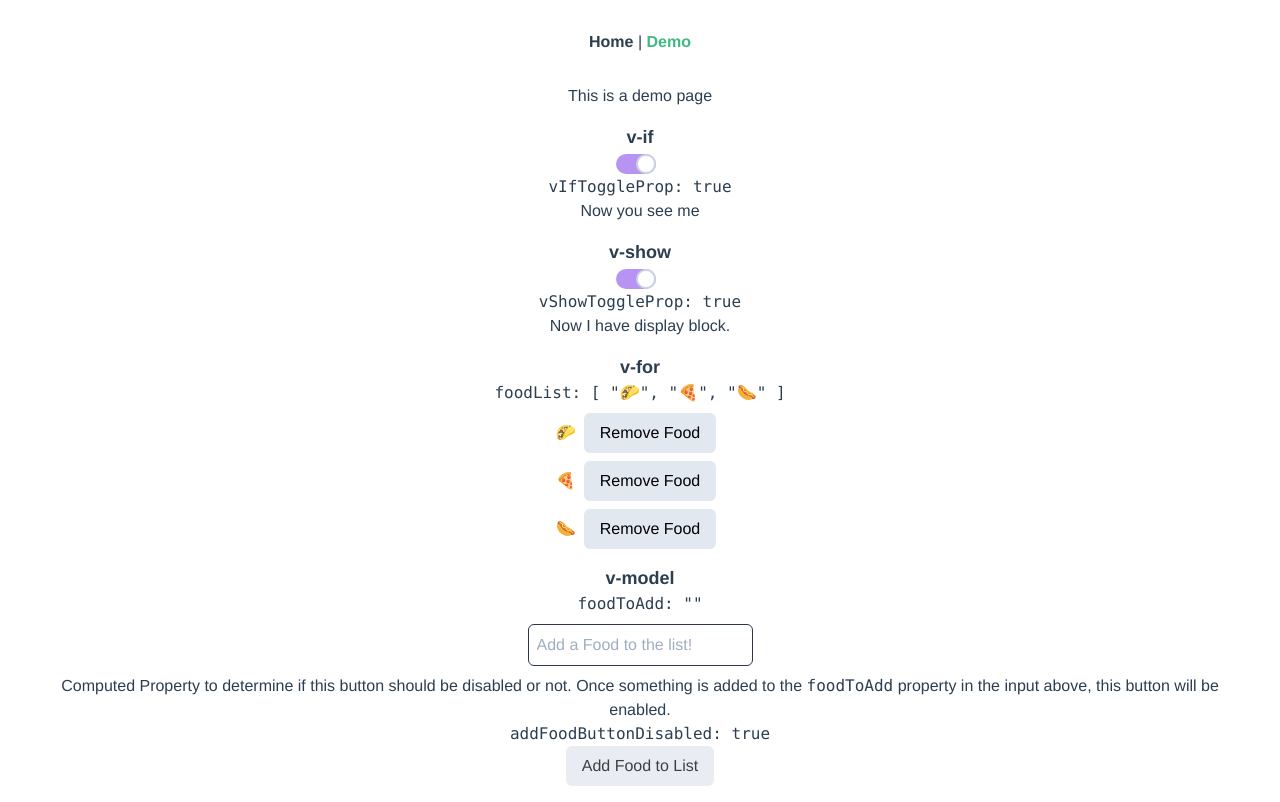
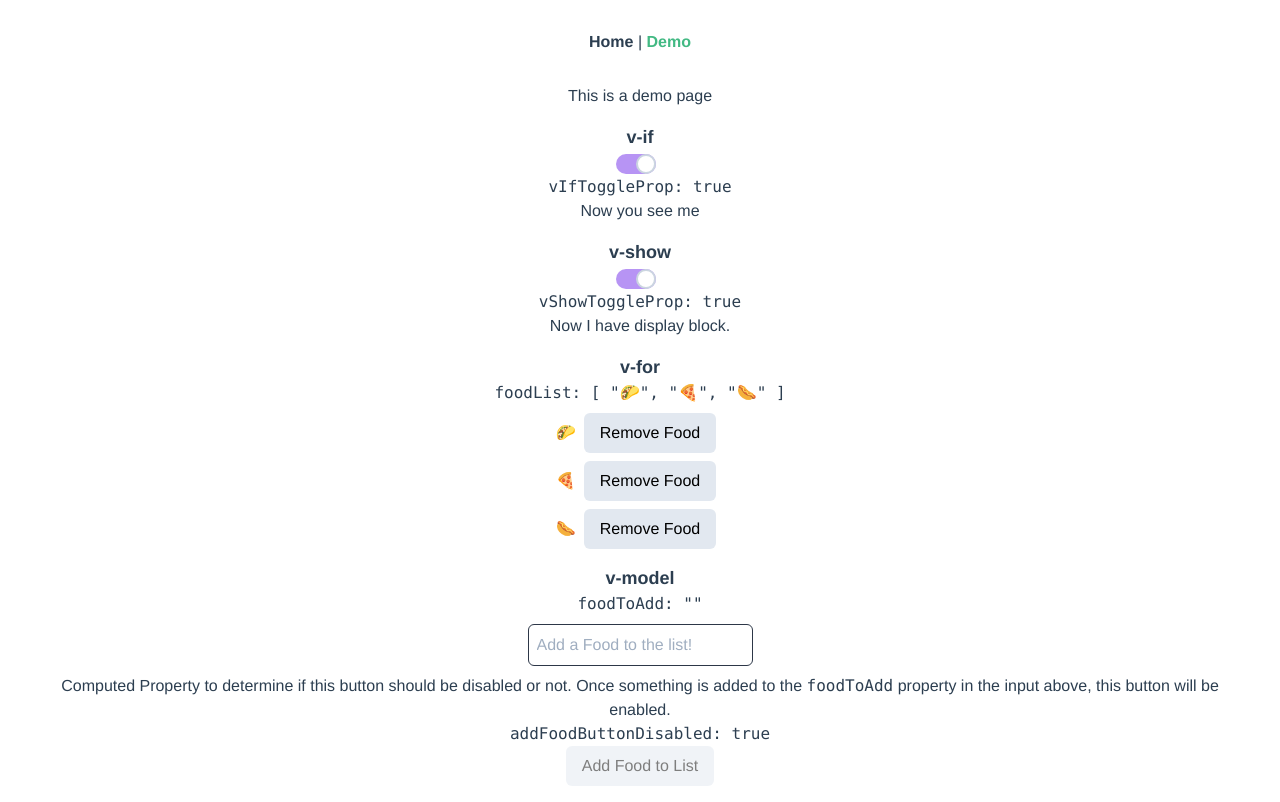
Before and after one commit to taearls/ensighten-vue-demo, a Vue app: page /demo in a window 1280 px wide. Built offline with nearby package versions, Linux system fonts and the light colour scheme.

Commit message:
update opacity for disabled button

```diff
--- a/src/views/Demo.vue
+++ b/src/views/Demo.vue
@@ -111,7 +111,7 @@ pre {
 }
 .add-food-button:disabled {
   cursor: not-allowed;
-  opacity: 0.75;
+  opacity: 0.5;
 }
 .button {
   @apply text-black bg-gray-300 px-4 py-2 rounded-md;
```
